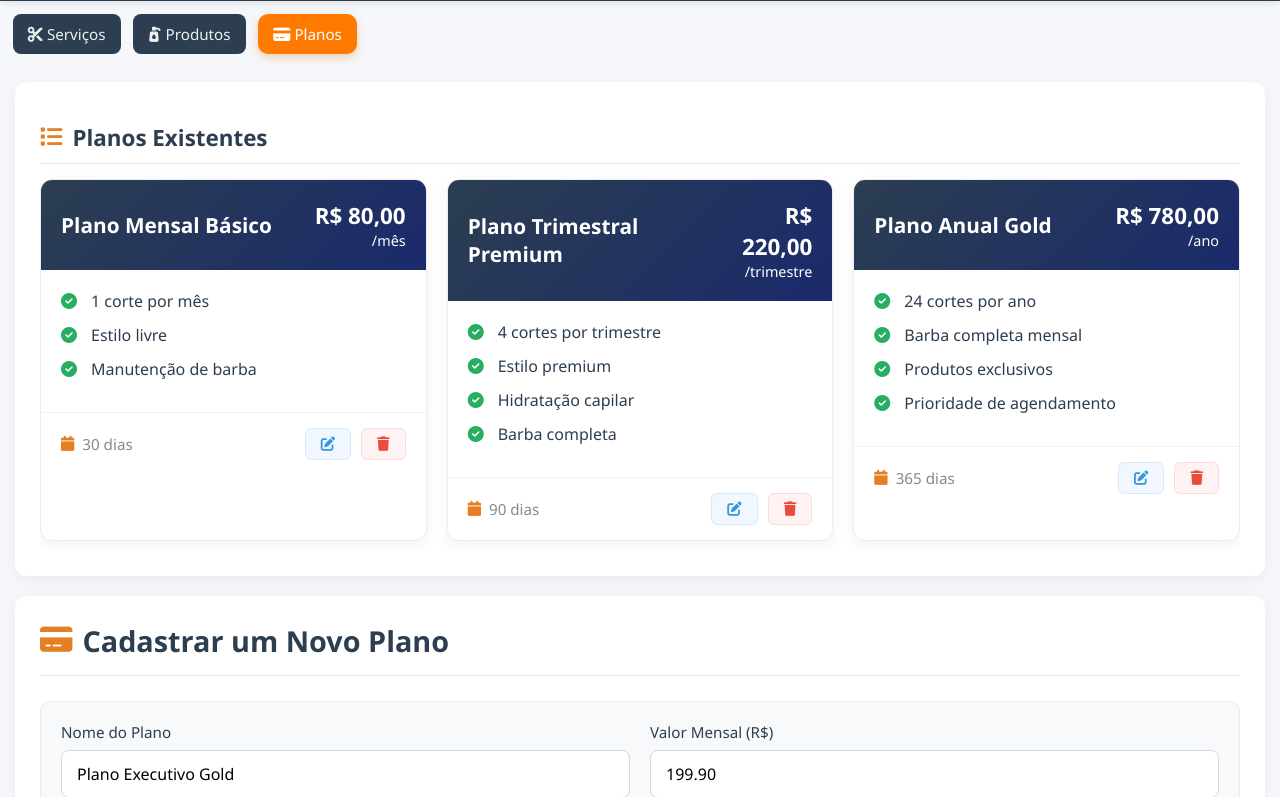
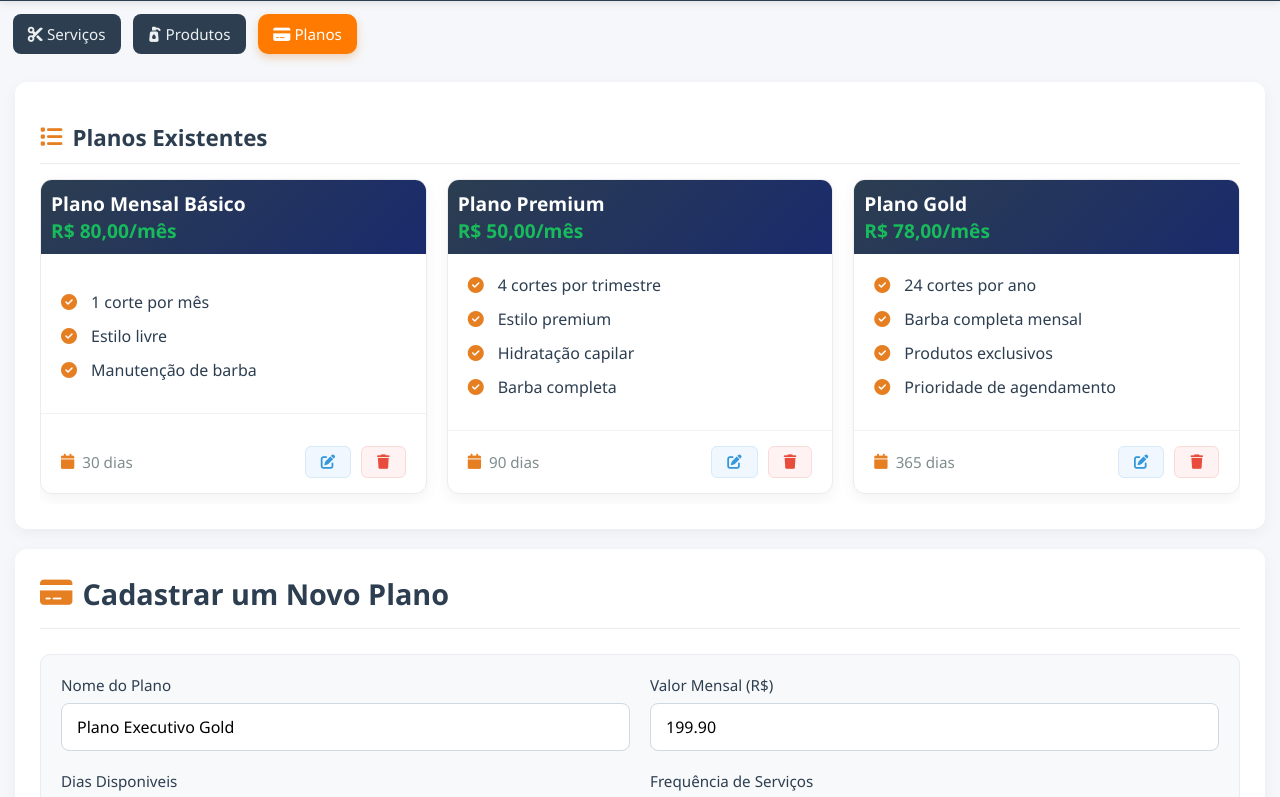
Before and after one commit to BrunoLkVieira/barbearia, a Django app: template templates/plan/plans.html in a window 1280 px wide. Shown: the part 149-946 px from the top of the page. Run offline with Django 3.2, Linux system fonts and the light colour scheme; the template is opened without the code that fills it, so the values that code supplies are empty.

Commit message:
refactor: ajuste plan-card

```diff
--- a/package.json
+++ b/package.json
@@ -4,7 +4,7 @@
   "main": "index.js",
   "scripts": {
     "runserver": ".venv\\Scripts\\python.exe manage.py runserver",
-    "git": "git add . && git commit -m \"refactor: campos de criar plano novo\" && git push",
+    "git": "git add . && git commit -m \"refactor: ajuste plan-card\" && git push",
     "pull": "git pull",
     "go to main": "git checkout main",
     "got to frontend": "git checkout frontend"
--- a/static/plan/css/desktop/plans.css
+++ b/static/plan/css/desktop/plans.css
@@ -309,6 +309,9 @@
         overflow: hidden;
         border: 1px solid #eaecef;
         transition: all 0.3s ease;
+        display: flex;
+        flex-direction: column;
+        justify-content: space-between;
     }
 
     .plan-card:hover {
@@ -319,22 +322,21 @@
     .plan-header {
         background: linear-gradient(135deg, #2c3e50, #1a2a6c);
         color: white;
-        padding: 20px;
+        padding: 10px;
         display: flex;
-        justify-content: space-between;
-        align-items: center;
+        flex-direction: column;
     }
 
     .plan-title {
-        font-size: 1.3rem;
+        font-size: 1.2rem;
         font-weight: 600;
         max-width: 70%;
     }
 
     .plan-price {
-        font-size: 1.4rem;
+        font-size: 1.2rem;
         font-weight: 700;
-        text-align: right;
+        color: #18bb5c;
     }
 
     .plan-price span {
@@ -356,7 +358,7 @@
     }
 
     .detail-item i {
-        color: #27ae60;
+        color: #e67e22;
         min-width: 20px;
         margin-top: 3px;
     }
--- a/templates/plan/plans.html
+++ b/templates/plan/plans.html
@@ -67,7 +67,7 @@
                     <div class="plan-card">
                         <div class="plan-header">
                             <div class="plan-title">Plano Mensal Básico</div>
-                            <div class="plan-price">R$ 80,00<span>/mês</span></div>
+                            <div class="plan-price">R$ 80,00/mês</div>
                         </div>
 
                         <div class="plan-details">
@@ -104,8 +104,8 @@
                     <!-- Plano 2 -->
                     <div class="plan-card">
                         <div class="plan-header">
-                            <div class="plan-title">Plano Trimestral Premium</div>
-                            <div class="plan-price">R$ 220,00<span>/trimestre</span></div>
+                            <div class="plan-title">Plano Premium</div>
+                            <div class="plan-price">R$ 50,00/mês</div>
                         </div>
                         <div class="plan-details">
                             <div class="detail-item">
@@ -144,8 +144,8 @@
                     <!-- Plano 3 -->
                     <div class="plan-card">
                         <div class="plan-header">
-                            <div class="plan-title">Plano Anual Gold</div>
-                            <div class="plan-price">R$ 780,00<span>/ano</span></div>
+                            <div class="plan-title">Plano Gold</div>
+                            <div class="plan-price">R$ 78,00/mês</div>
                         </div>
                         <div class="plan-details">
                             <div class="detail-item">
```
Also changed, not shown: db.sqlite3.
